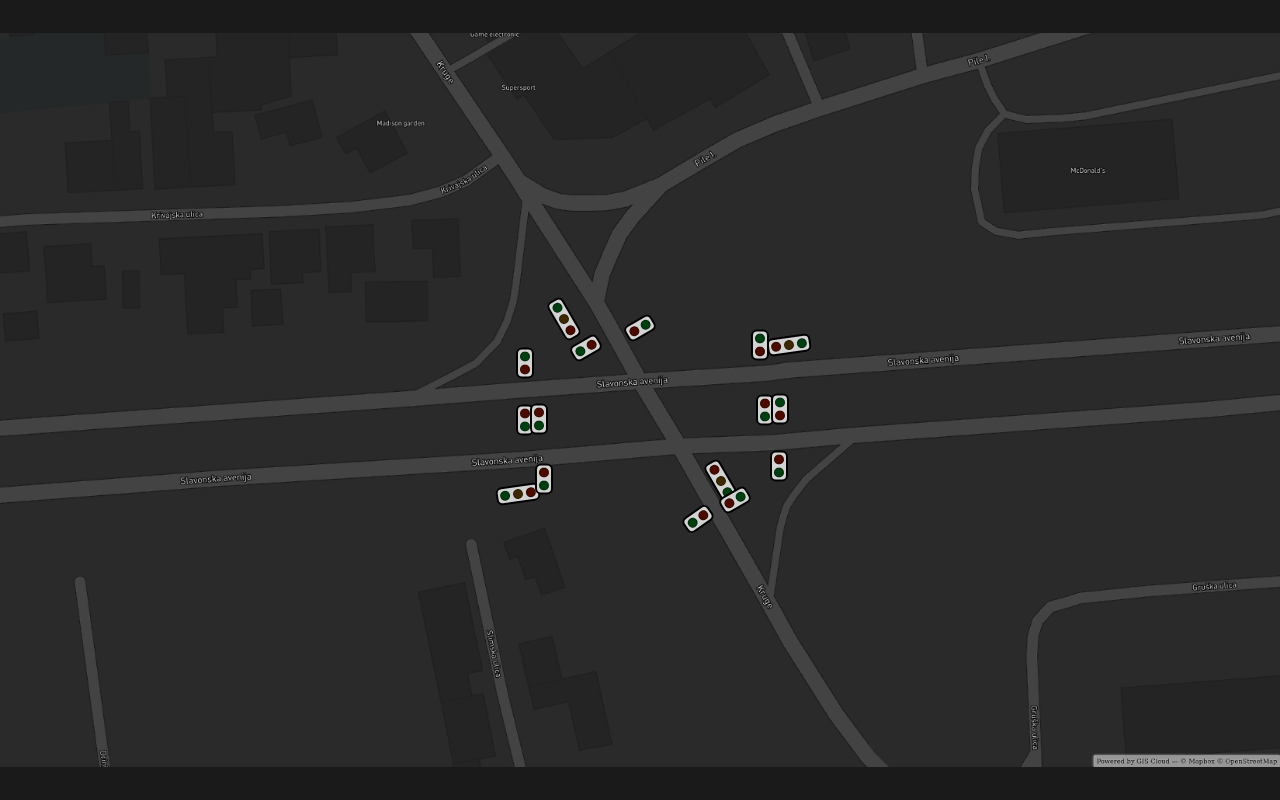
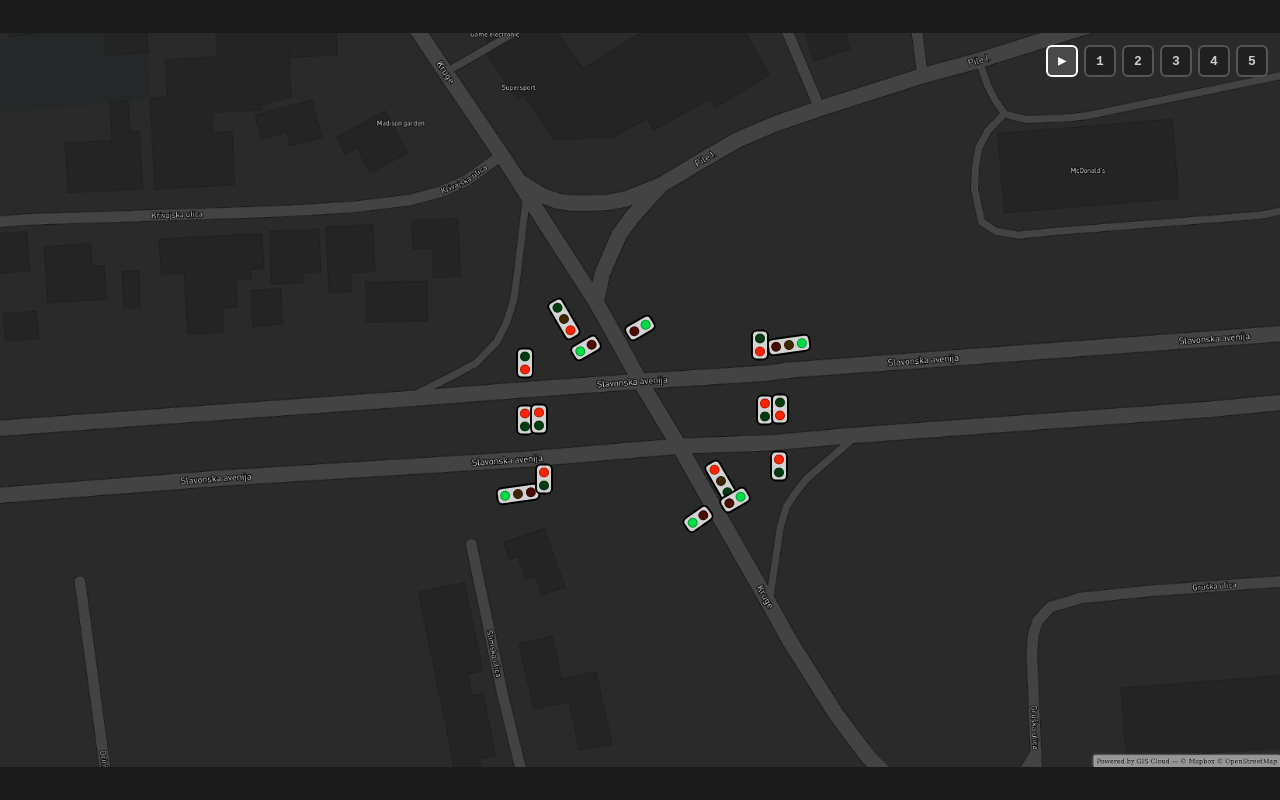
Before and after one commit to knork-fork/smart-traffic-light-project, a website built with Vite: page phase1-render-items-on-map/frontend/index.html in a window 1280 px wide. Built offline with nearby package versions, Linux system fonts and the light colour scheme.

Commit message:
Add traffic light animation states

```diff
--- a/phase1-render-items-on-map/frontend/src/main.js
+++ b/phase1-render-items-on-map/frontend/src/main.js
@@ -1,4 +1,3 @@
-
 const CAR_COLORS_ON         = ['#ff2200', '#ffaa00', '#00dd44']
 const CAR_COLORS_OFF        = ['#4a0a00', '#3d2800', '#003d10']
 const PEDESTRIAN_COLORS_ON  = ['#ff2200', '#00dd44']
@@ -23,33 +22,116 @@ function createLight(type, heading, id) {
   // Center on anchor point then rotate; heading is clockwise from upright
   body.style.transform = `translate(-50%, -50%) rotate(${heading}deg)`
 
+  const dots = []
   for (const color of colorsOff) {
     const dot = document.createElement('div')
     dot.className = 'tl-light'
     dot.style.background = color
     body.appendChild(dot)
+    dots.push(dot)
   }
 
   anchor.appendChild(body)
-  return anchor
+  return { anchor, dots }
 }
 
-async function render() {
-  const data = await fetch('/map_1649_945.json').then(r => r.json())
-  const bbox = data.bounding_box
-  const trafficLights = data.traffic_lights
+function applyState(state, lights) {
+  const greenSet = new Set(state ? state.green : [])
 
-  const container = document.getElementById('map-container')
+  for (const { id, type, dots } of lights) {
+    const isGreen = greenSet.has(id)
 
-  for (const [type, lights] of Object.entries(trafficLights)) {
-    for (const tl of lights) {
-      const { pctX, pctY } = toPercent(tl.x, tl.y, bbox)
-      const el = createLight(type, tl.heading, tl.ID)
-      el.style.left = `${pctX}%`
-      el.style.top  = `${pctY}%`
-      container.appendChild(el)
+    if (type === 'car') {
+      dots[0].style.background = isGreen ? CAR_COLORS_OFF[0] : CAR_COLORS_ON[0]
+      dots[1].style.background = CAR_COLORS_OFF[1]
+      dots[2].style.background = isGreen ? CAR_COLORS_ON[2] : CAR_COLORS_OFF[2]
+    } else {
+      dots[0].style.background = isGreen ? PEDESTRIAN_COLORS_OFF[0] : PEDESTRIAN_COLORS_ON[0]
+      dots[1].style.background = isGreen ? PEDESTRIAN_COLORS_ON[1] : PEDESTRIAN_COLORS_OFF[1]
     }
   }
 }
 
+function createControls(stateKeys, onPlay, onSelectState) {
+  const bar = document.createElement('div')
+  bar.className = 'controls'
+
+  const playBtn = document.createElement('button')
+  playBtn.className = 'ctrl-btn ctrl-play active'
+  playBtn.textContent = '▶'
+  playBtn.addEventListener('click', () => onPlay())
+  bar.appendChild(playBtn)
+
+  const stateBtns = stateKeys.map((_, i) => {
+    const btn = document.createElement('button')
+    btn.className = 'ctrl-btn'
+    btn.textContent = i + 1
+    btn.addEventListener('click', () => onSelectState(i))
+    bar.appendChild(btn)
+    return btn
+  })
+
+  function setActive(playingIndex) {
+    playBtn.classList.toggle('active', playingIndex === null)
+    stateBtns.forEach((btn, i) => btn.classList.toggle('active', i === playingIndex))
+  }
+
+  return { bar, setActive }
+}
+
+async function render() {
+  const [mapData, statesMap] = await Promise.all([
+    fetch('/map_1649_945.json').then(r => r.json()),
+    fetch('/states.json').then(r => r.json()),
+  ])
+
+  const { bounding_box: bbox, traffic_lights } = mapData
+  const stateKeys = Object.keys(statesMap)
+  const states = Object.values(statesMap)
+  const container = document.getElementById('map-container')
+  const lights = []
+
+  for (const [type, tlList] of Object.entries(traffic_lights)) {
+    for (const tl of tlList) {
+      const { pctX, pctY } = toPercent(tl.x, tl.y, bbox)
+      const { anchor, dots } = createLight(type, tl.heading, tl.ID)
+      anchor.style.left = `${pctX}%`
+      anchor.style.top  = `${pctY}%`
+      container.appendChild(anchor)
+      lights.push({ id: tl.ID, type, dots })
+    }
+  }
+
+  // -1 = empty, 0..N-1 = STATE_001..STATE_N; null interval = paused
+  let stateIndex = -1
+  let interval = null
+
+  function tick() {
+    applyState(stateIndex === -1 ? null : states[stateIndex], lights)
+    stateIndex = stateIndex === -1 ? 0 : (stateIndex + 1) % states.length
+  }
+
+  function play() {
+    if (interval !== null) return
+    controls.setActive(null)
+    interval = setInterval(tick, 1000)
+    tick()
+  }
+
+  function pause(index) {
+    clearInterval(interval)
+    interval = null
+    stateIndex = index
+    controls.setActive(index)
+    applyState(states[index], lights)
+  }
+
+  const controls = createControls(stateKeys, play, pause)
+  container.appendChild(controls.bar)
+
+  // Start: empty state for 1s then auto-play
+  applyState(null, lights)
+  setTimeout(() => play(), 1000)
+}
+
 render()
--- a/phase1-render-items-on-map/frontend/src/style.css
+++ b/phase1-render-items-on-map/frontend/src/style.css
@@ -68,3 +68,36 @@ body {
   border-radius: 50%;
   border: 1px solid rgba(0, 0, 0, 0.35);
 }
+
+.controls {
+  position: absolute;
+  top: 12px;
+  right: 12px;
+  display: flex;
+  gap: 6px;
+  z-index: 10;
+}
+
+.ctrl-btn {
+  min-width: 32px;
+  height: 32px;
+  padding: 0 10px;
+  border: 2px solid #555;
+  border-radius: 6px;
+  background: rgba(30, 30, 30, 0.85);
+  color: #ccc;
+  font: bold 13px/1 monospace;
+  cursor: pointer;
+  transition: background 0.15s, color 0.15s, border-color 0.15s;
+}
+
+.ctrl-btn:hover {
+  border-color: #aaa;
+  color: #fff;
+}
+
+.ctrl-btn.active {
+  background: rgba(255, 255, 255, 0.15);
+  border-color: #fff;
+  color: #fff;
+}
--- /dev/null
+++ b/phase1-render-items-on-map/map/states.json
@@ -0,0 +1,7 @@
+{
+  "STATE_001": { "green": [10, 14, 11, 12, 6, 5] },
+  "STATE_002": { "green": [10, 11, 12, 6, 5] },
+  "STATE_003": { "green": [9, 15, 8, 7, 4, 3, 16, 2, 13] },
+  "STATE_004": { "green": [9, 15, 8, 7, 4, 3, 16, 2, 1] },
+  "STATE_005": { "green": [14, 11, 12, 6, 5] }
+}
```
